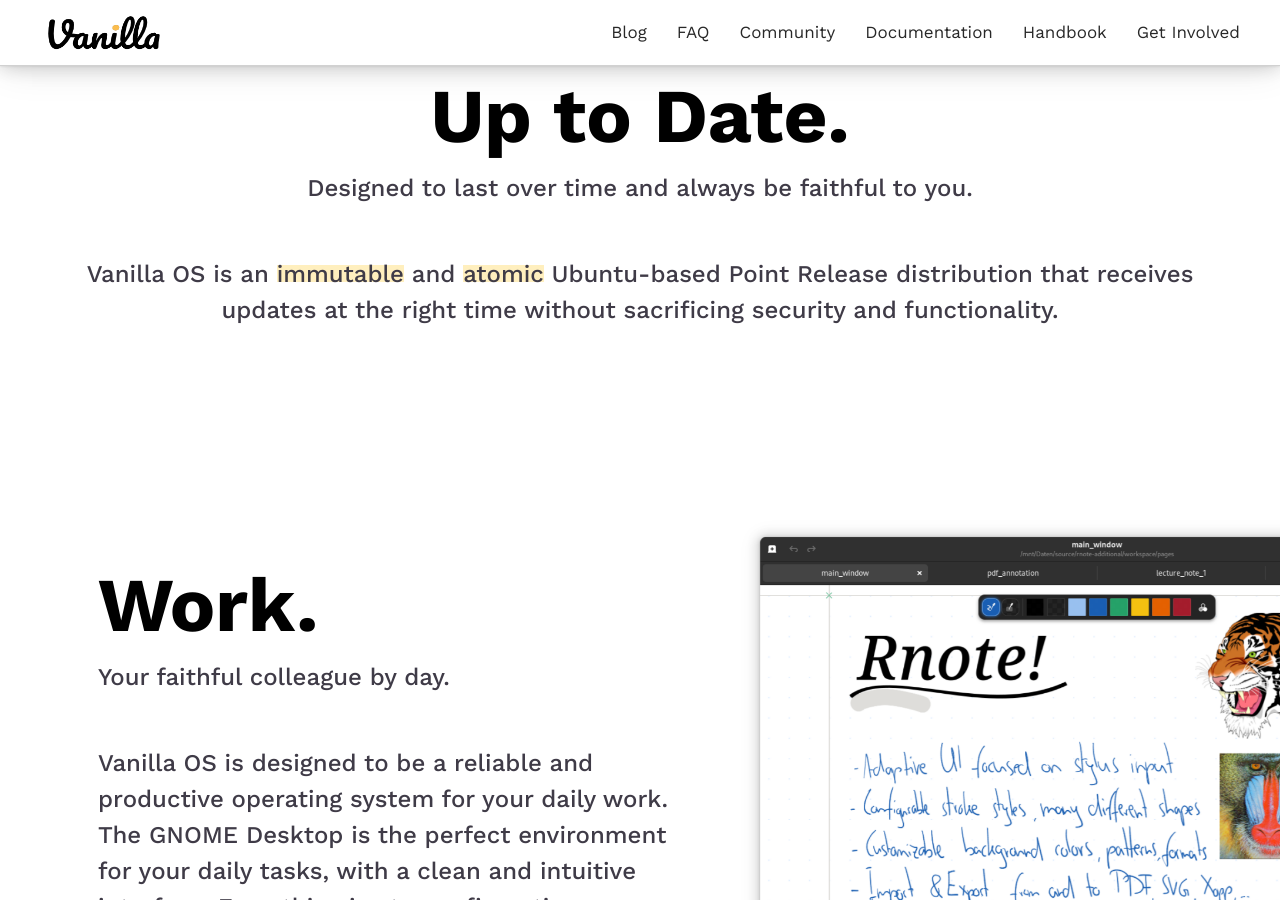
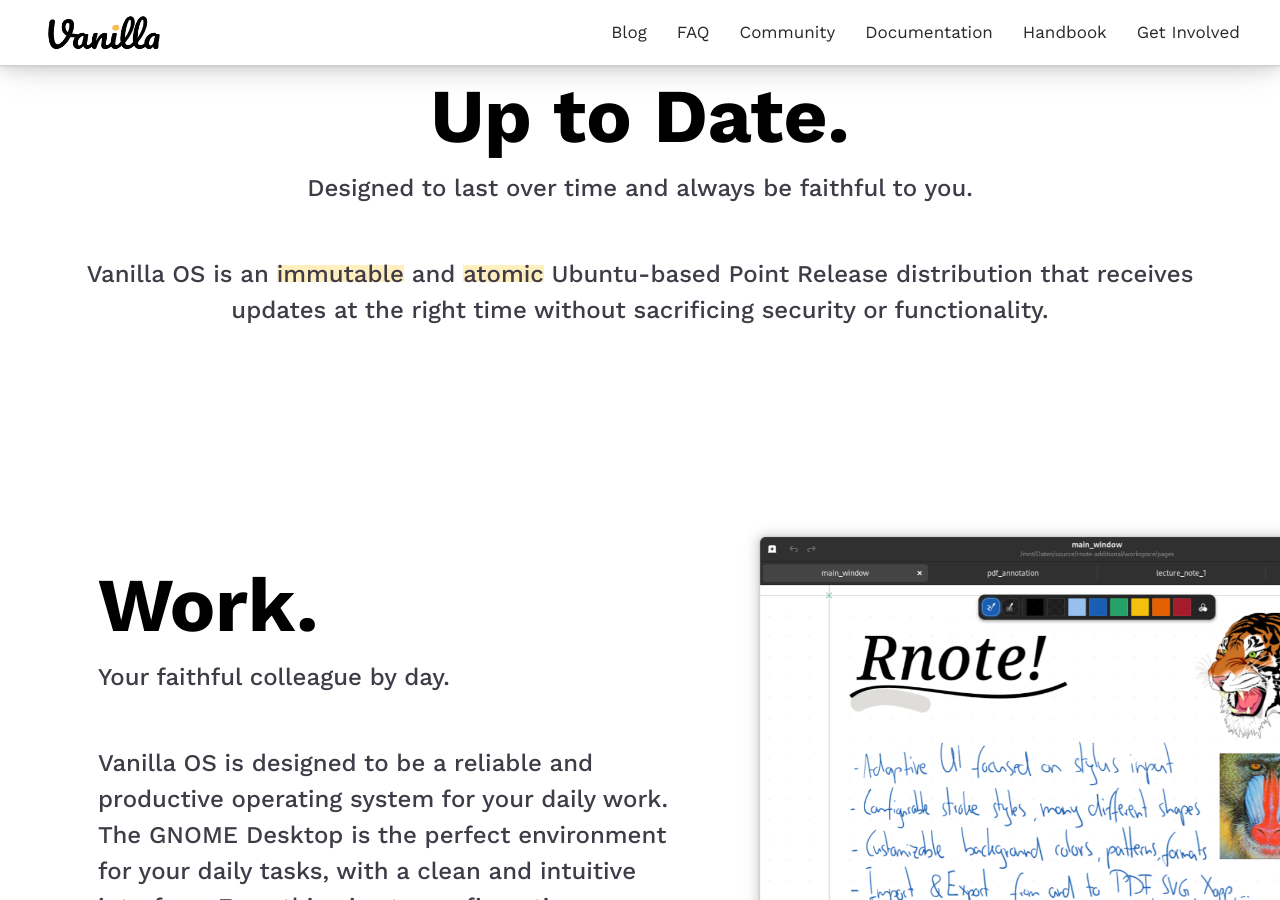
Before and after one commit to Vanilla-OS/website, a Jekyll site: the page built from index.md, in a window 1280 px wide and 900 px high, scrolled down 907 px. Built offline with Jekyll 4.4.1, drawn with Linux system fonts in a browser that asks for light colours.

Commit message:
"without sacrificing security and functionality" --> "without sacrificing security or functionality"

```diff
--- a/index.md
+++ b/index.md
@@ -32,7 +32,7 @@
         <div class="hero-text">
             <h2>Up to Date.</h2>
             <p>Designed to last over time and always be faithful to you.</p>
-            <p>Vanilla OS is an <span class="mark">immutable</span> and <span class="mark">atomic</span> Ubuntu-based Point Release distribution that receives updates at the right time without sacrificing security and functionality.</p>
+            <p>Vanilla OS is an <span class="mark">immutable</span> and <span class="mark">atomic</span> Ubuntu-based Point Release distribution that receives updates at the right time without sacrificing security or functionality.</p>
         </div>
     </div>
 </div>
```
